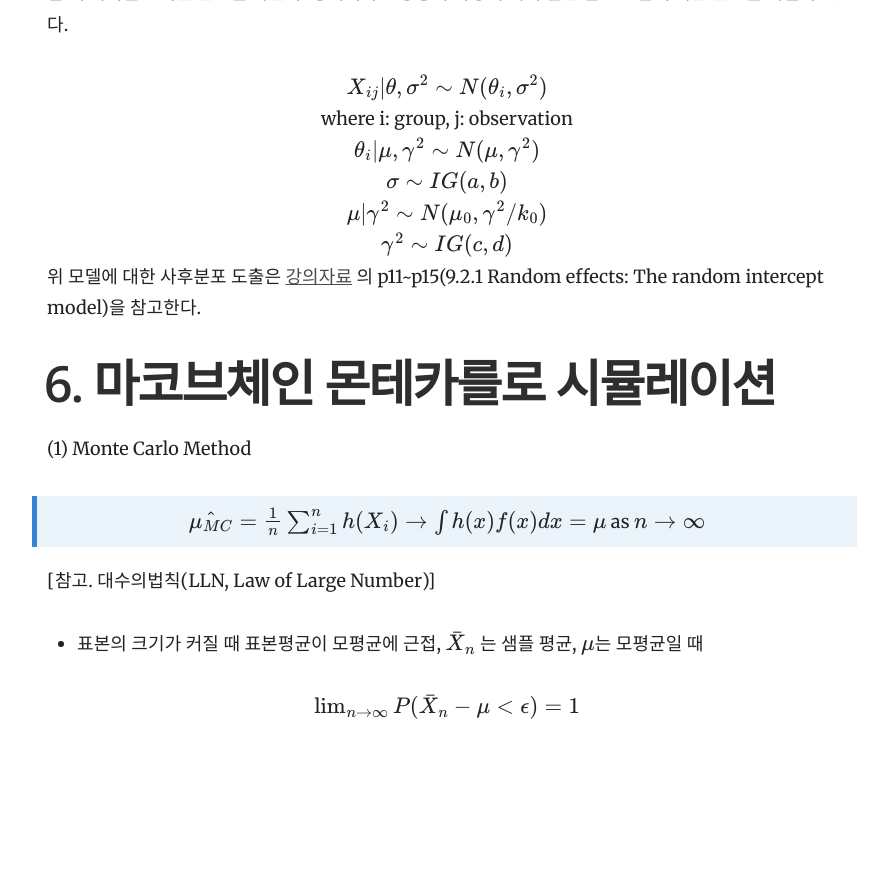
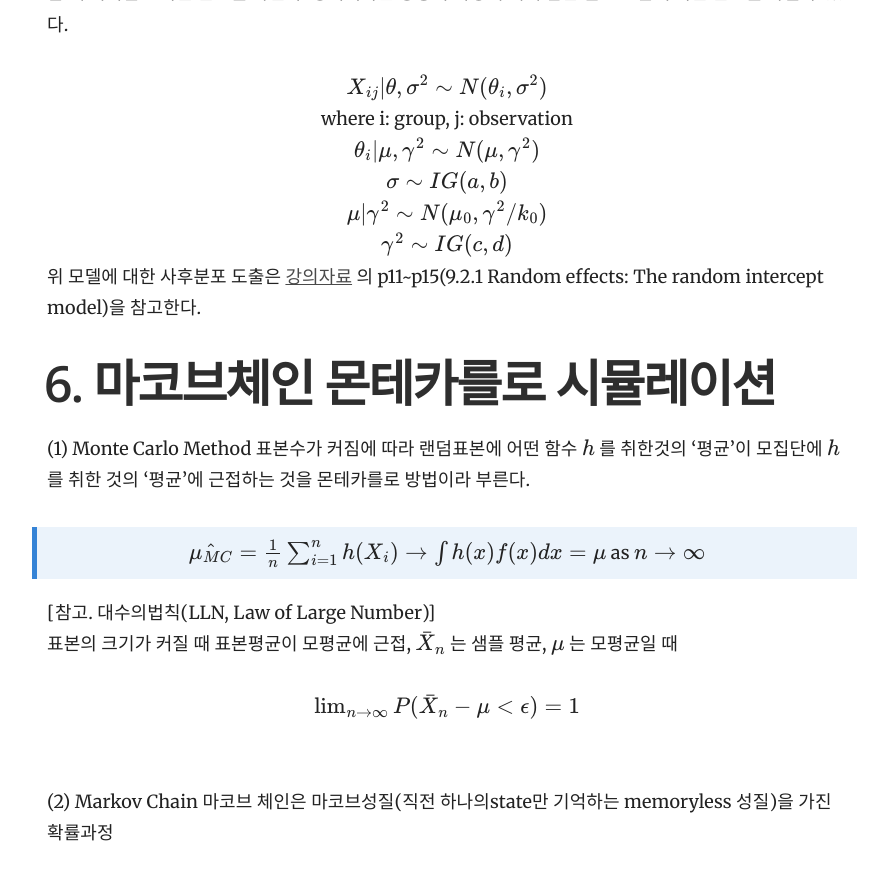
Before and after one commit to yrk3434/yrk3434.github.io, a Jekyll site: the page built from _docs/Theory/Bayesian Inference.md, in a window 1280 px wide and 900 px high, scrolled down 6209 px. Shown: the top 880 px of the window, without its empty margins (343-1231 px from the left). Built offline with Jekyll 4.4.1, drawn with Linux system fonts in a browser that asks for light colours; formulas are drawn with MathJax 3; before the commit the page ends 7015 px from its top, so only the background shows below that.

Commit message:
Update Bayesian Inference.md

```diff
--- a/_docs/Theory/Bayesian Inference.md
+++ b/_docs/Theory/Bayesian Inference.md
@@ -191,8 +191,12 @@ iid 관측치의 경우 $ X1,...,Xn $ 의 정보상수는 $ nI_1(\theta) $
 
 # 6. 마코브체인 몬테카를로 시뮬레이션
 (1) Monte Carlo Method
+표본수가 커짐에 따라 랜덤표본에 어떤 함수 $ h $ 를 취한것의 '평균'이 모집단에 $ h $ 를 취한 것의 '평균'에 근접하는 것을 몬테카를로 방법이라 부른다.
 > <center> $ \hat{\mu_{MC}} = \frac{1}{n} \sum^{n}_{i=1} h(X_i) \to \int h(x)f(x) dx = \mu $  as $ n \to \infty $ </center>
 
-[참고. 대수의법칙(LLN, Law of Large Number)]
-- 표본의 크기가 커질 때 표본평균이 모평균에 근접, $ \bar{X}_n $ 는 샘플 평균, $ \mu $는 모평균일 때<br/>
+[참고. 대수의법칙(LLN, Law of Large Number)] <br/>
+표본의 크기가 커질 때 표본평균이 모평균에 근접, $ \bar{X}_n $ 는 샘플 평균, $ \mu $ 는 모평균일 때<br/>
 <center> $ \lim_{n \to \infty} P(\bar{X}_n -\mu < \epsilon) =1 $ </center> <br/>
+
+(2) Markov Chain
+마코브 체인은 마코브성질(직전 하나의state만 기억하는 memoryless 성질)을 가진 확률과정
```
